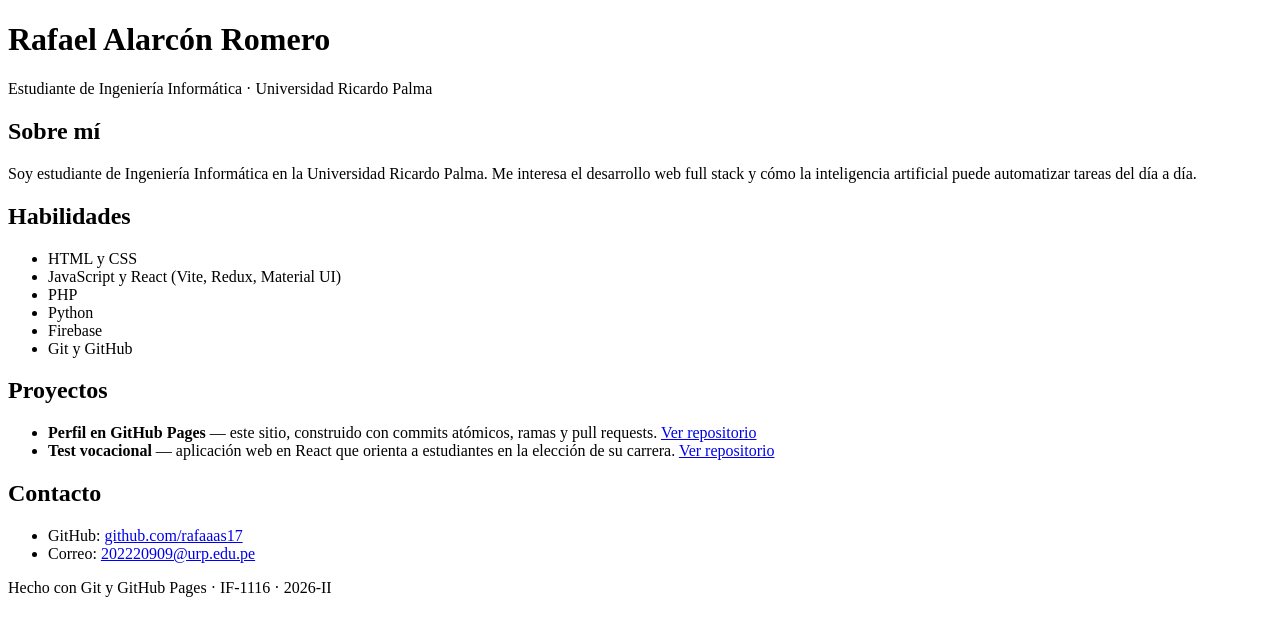
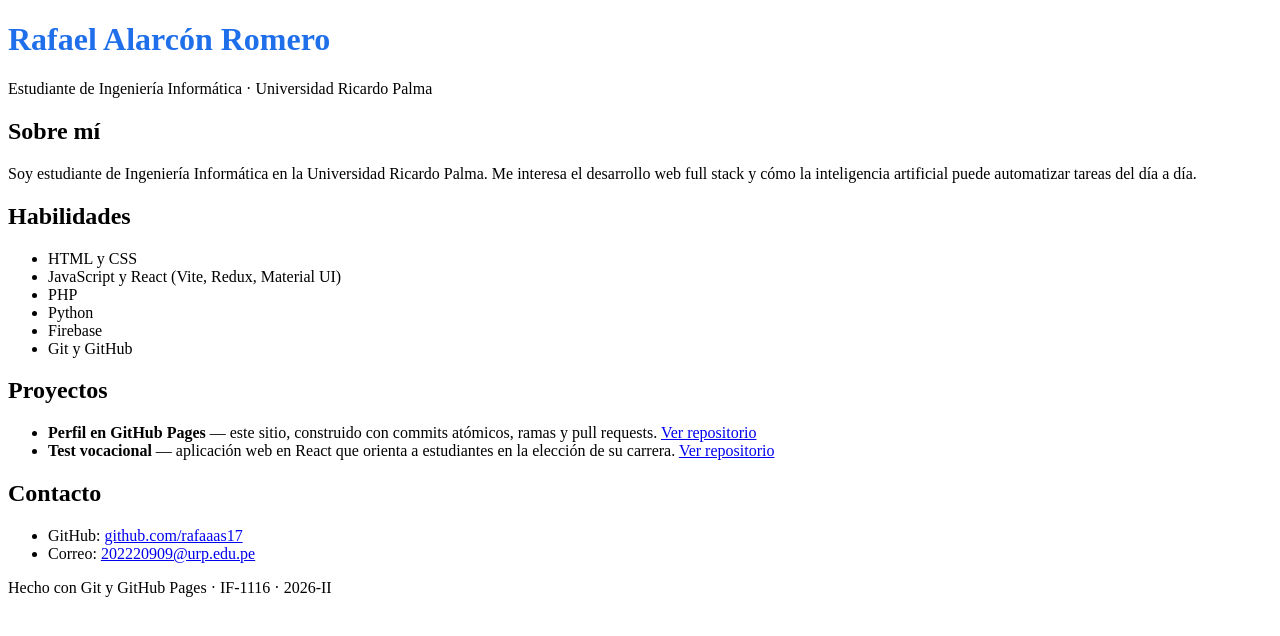
Before and after one commit to rafaaas17/rafaaas17.github.io, a plain HTML site: page index.html in a window 1280 px wide. Drawn offline with Linux system fonts and the light colour scheme.

Commit message:
Agregar color al título principal

```diff
--- a/index.html
+++ b/index.html
@@ -4,10 +4,11 @@
   <meta charset="UTF-8">
   <meta name="viewport" content="width=device-width, initial-scale=1.0">
   <title>Rafael Alarcón Romero</title>
+  <style>.titulo { color: #1f6feb; }</style>
 </head>
 <body>
   <header>
-    <h1>Rafael Alarcón Romero</h1>
+    <h1 class="titulo">Rafael Alarcón Romero</h1>
     <p>Estudiante de Ingeniería Informática · Universidad Ricardo Palma</p>
   </header>
   <main>
```
